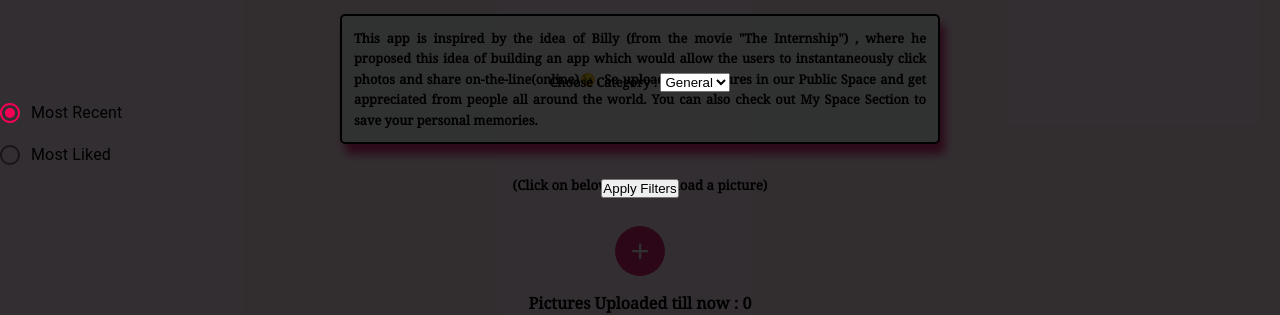
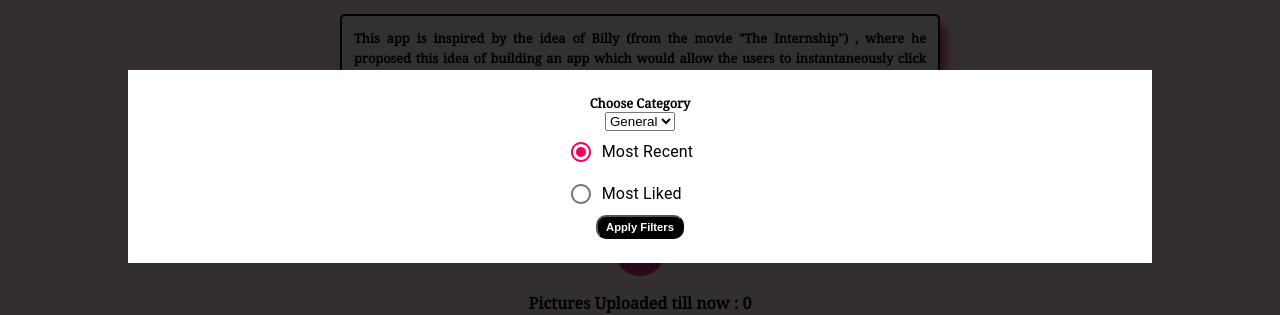
Before and after one commit to DEEPKIRANC/Exchange-o-Gram, a React (Create React App) app in the folder exchange-o-gram/: page / in a window 1280 px wide. Both pictures are taken after a click on the button "Add Filters". Shown: the part 130-445 px from the top of the page. Built offline with nearby package versions, Linux system fonts and the light colour scheme; no server answers; the database is empty.

Commit message:
styling - Add styling to filter modal

```diff
--- a/exchange-o-gram/src/components/PublicSpace.js
+++ b/exchange-o-gram/src/components/PublicSpace.js
@@ -104,7 +104,8 @@ function PublicSpace() {
                 <span ref={closeBtn} className="close">&times;</span>
 
                 <form onSubmit={handleFilters}>
-                    <label style={{fontSize:"0.80rem",fontWeight:"bold"}} >Choose Category : </label>
+                    <div className="filterForm">
+                        <label style={{fontSize:"0.80rem",fontWeight:"bold"}} >Choose Category</label>
                             <select  name="category" id="category" value={category} onChange={e=>setCategory(e.target.value)}>
 
                                 <option value="General">General</option>
@@ -119,7 +120,7 @@ function PublicSpace() {
                             </RadioGroup>
 
                             <button type="submit">Apply Filters</button>
-
+                    </div>
                 </form>
             </div>
 
@@ -131,6 +132,7 @@ function PublicSpace() {
                     <div data-aos="fade-up" key={doc.id} className="image-card">
                        <img src={doc.url}/>
                        <h4>Uploaded By : {doc.user}</h4>
+                       <h5>Category : {doc.category}</h5>
                        <h5>Liked By {doc.likeCount} people </h5>
                        <div className="choices">
                             <button id={doc.id} className="likeBtn" onClick={()=>updateLikeCounter(doc.id)}>Like</button>
--- a/exchange-o-gram/src/styles/publicspace.css
+++ b/exchange-o-gram/src/styles/publicspace.css
@@ -154,3 +154,28 @@ padding:1rem;
       background-color: black;
       color:#DB2777;
   }
+
+  .filterForm
+  {
+      display: flex;
+      flex-direction: column;
+      flex-wrap: wrap;
+      max-width: 80%;
+      max-height: 80%;
+      align-items: center;
+      justify-content: space-between;
+      background-color: white;
+      padding:1.5rem;
+      outline: none;
+      margin: 0 auto;
+  }
+
+  .filterForm button
+  {
+      padding:0.25rem 0.5rem;
+      background-color: black;
+      border-radius: 10px;
+      color:white;
+      font-weight: bold;
+      font-size: 0.7rem;
+  }
```
